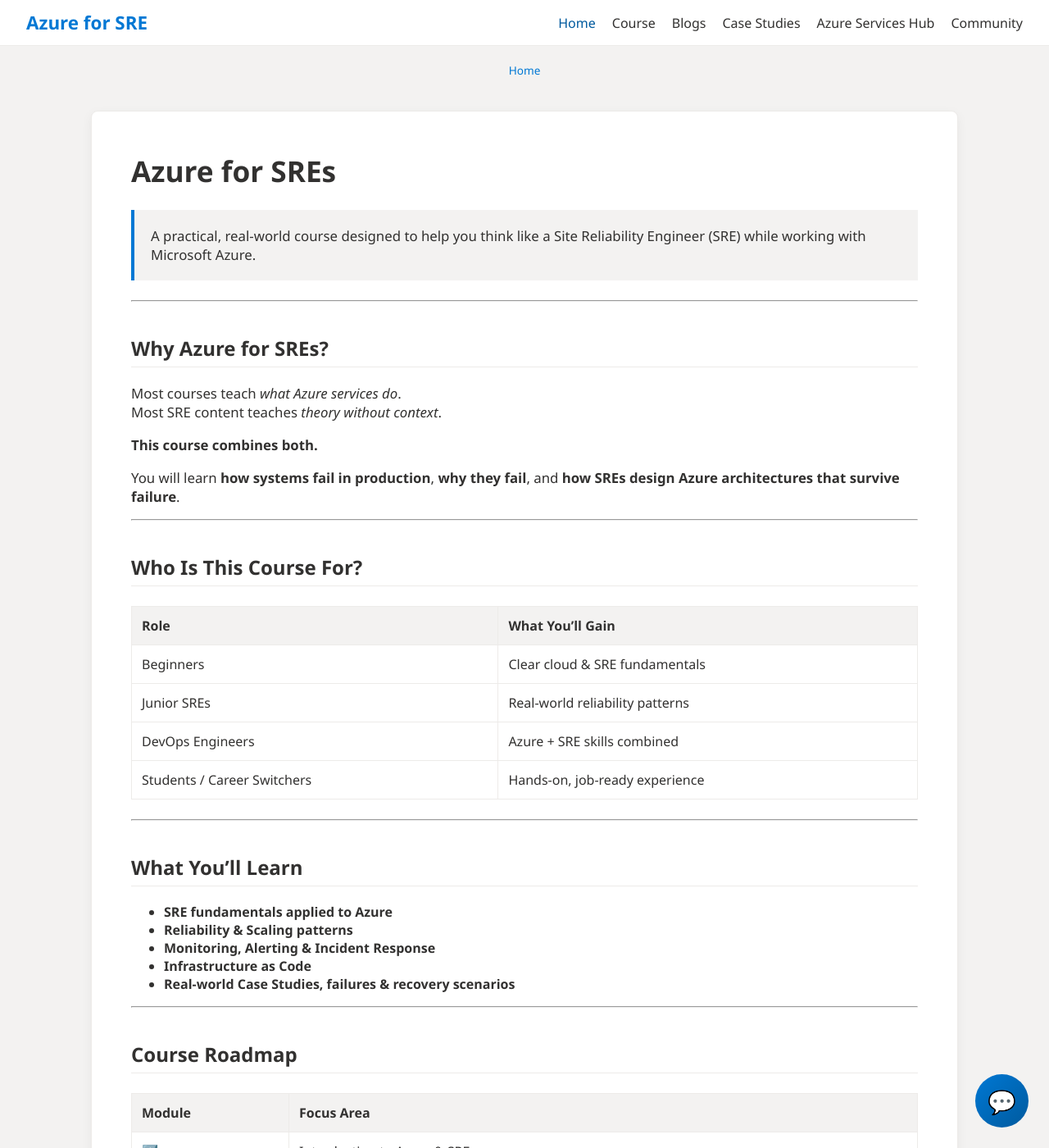
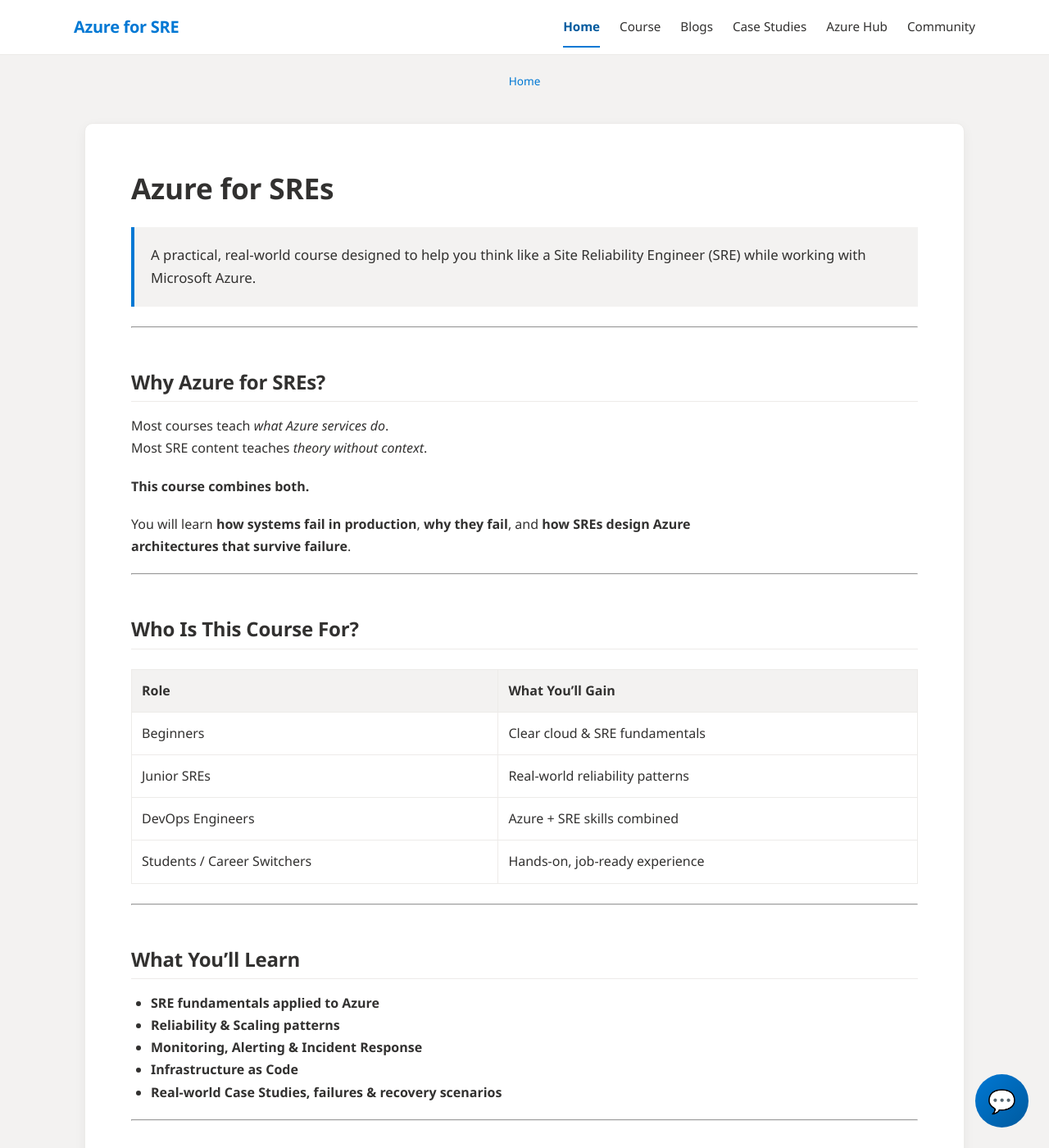
Before and after one commit to Abhiram-Mangde/Course-Azure-for-SREs, a Jekyll site: the page built from docs/index.md, in a window 1280 px wide and 1400 px high. Shown: the whole window at 82% size. Built offline with Jekyll 4.4.1, drawn with Linux system fonts in a browser that asks for light colours; some of the changed text lies outside the part shown.

Commit message:
Fix UI Layout for all the Versions

```diff
--- a/docs/_includes/footer.html
+++ b/docs/_includes/footer.html
@@ -1,56 +1,80 @@
 <!-- ========================= -->
-<!-- MS LEARN STYLE FOOTER -->
+<!-- RESPONSIVE PROFESSIONAL FOOTER -->
 <!-- ========================= -->
+
 <footer class="site-footer">
   <style>
     .site-footer {
       background: #f3f2f1;
       border-top: 1px solid #edebe9;
-      padding: 20px 32px;
-      margin-top: auto;
+      padding: 30px 24px;
       font-size: 0.9rem;
       color: #605e5c;
     }
 
     .footer-container {
+      max-width: 1100px;
+      margin: 0 auto;
       display: flex;
-      justify-content: space-between;  /* Left group + Right group */
+      justify-content: space-between;
       align-items: center;
       flex-wrap: wrap;
+      gap: 12px;
     }
 
     .footer-left {
       display: flex;
       align-items: center;
-      gap: 20px;   /* spacing between ©, Terms, Privacy */
+      gap: 20px;
+      flex-wrap: wrap;
     }
 
     .site-footer a {
       color: #0078d4;
       text-decoration: none;
+      transition: 0.2s ease;
     }
 
-    .footer-container p {
-      margin: 0;
+    .site-footer a:hover {
+      text-decoration: underline;
+    }
+
+    .footer-muted {
+      font-size: 0.85rem;
+      color: #8a8886;
+    }
+
+    /* ===== Tablet ===== */
+    @media (max-width: 1024px) {
+      .site-footer {
+        padding: 24px 20px;
+      }
+    }
+
+    /* ===== Mobile ===== */
+    @media (max-width: 768px) {
+      .footer-container {
+        flex-direction: column;
+        align-items: flex-start;
+        gap: 10px;
+      }
     }
   </style>
 
   <div class="footer-container">
-
-    <!-- LEFT SIDE -->
     <div class="footer-left">
-      <p>© {{ site.time | date: '%Y' }} Azure for SREs</p>
-      <a href="{{ "/terms" | relative_url }}">Terms</a>
-      <a href="{{ "/privacy" | relative_url }}">Privacy</a>
+      <span class="footer-muted">
+        © 2025 Azure for SREs
+      </span>
+      <a href="{{ '/terms' | relative_url }}">Terms</a>
+      <a href="{{ '/privacy' | relative_url }}">Privacy</a>
     </div>
 
-    <!-- RIGHT SIDE -->
-    <p>
+    <span class="footer-muted">
       Built by
       <a href="https://in.linkedin.com/in/abhiram-mangde-759b3a20b" target="_blank">
         Abhiram Mangde
       </a>
-    </p>
-
+    </span>
   </div>
 </footer>
--- a/docs/_includes/header.html
+++ b/docs/_includes/header.html
@@ -1,86 +1,77 @@
 <!-- ========================= -->
-<!-- MS LEARN STYLE HEADER -->
+<!-- RESPONSIVE PROFESSIONAL HEADER -->
 <!-- ========================= -->
+
 <header class="site-header">
   <style>
-    /* MS Learn uses clean white headers */
     .site-header {
       background: #ffffff;
       border-bottom: 1px solid #edebe9;
-      padding: 12px 32px;
-      display: flex;
-      justify-content: space-between;
-      align-items: center;
       position: sticky;
       top: 0;
       z-index: 1000;
     }
 
-    /* Azure Logo Section */
-    .site-header h1 {
-      margin: 0;
-      font-size: 1.4rem;
-      font-weight: 600;
-      color: #0078d4; /* Azure blue */
+    .header-container {
+      max-width: 1100px;
+      margin: 0 auto;
+      padding: 14px 24px;
       display: flex;
+      justify-content: space-between;
       align-items: center;
     }
 
-    .site-header h1 img {
-      height: 30px; /* Adjust logo size */
-      margin-right: 10px;
+    .site-title {
+      font-size: 1.25rem;
+      font-weight: 600;
+      color: #0078d4;
+      text-decoration: none;
+      letter-spacing: -0.3px;
     }
 
-    /* Navigation links */
     .nav-links {
       display: flex;
-      gap: 20px;
+      gap: 24px;
       align-items: center;
     }
 
     .nav-links a {
       text-decoration: none;
       color: #323130;
-      font-size: 1rem;
+      font-size: 0.95rem;
       font-weight: 500;
+      padding: 6px 0;
       position: relative;
+      transition: color 0.2s ease;
     }
 
     .nav-links a:hover {
       color: #0078d4;
     }
 
-    /* Active Link Styling */
-    .nav-links a.active {
-      color: #005a9e; /* Darker blue for active link */
+    /* Animated underline */
+    .nav-links a::after {
+      content: "";
+      position: absolute;
+      left: 0;
+      bottom: -6px;
+      width: 0%;
+      height: 2px;
+      background: #0078d4;
+      transition: width 0.25s ease;
     }
 
-    /* Adding underline on hover */
-    .nav-links a:hover::after {
-      content: '';
-      position: absolute;
+    .nav-links a:hover::after,
+    .nav-links a.active::after {
       width: 100%;
-      height: 2px;
-      bottom: -4px;
-      left: 0;
-      background-color: #0078d4;
     }
 
-    /* Call to Action (CTA) Buttons */
-    .cta-button {
-      background-color: #0078d4;
-      color: white;
-      padding: 8px 15px;
-      border-radius: 20px;
-      font-weight: bold;
-      text-decoration: none;
+    .nav-links a.active {
+      color: #005a9e;
+      font-weight: 600;
     }
 
-    .cta-button:hover {
-      background-color: #005a9e;
-    }
-
-    /* Hamburger menu (mobile screens) */
+    /* Hamburger */
     .hamburger {
       display: none;
       flex-direction: column;
@@ -94,60 +85,61 @@
       background-color: #0078d4;
     }
 
-    /* Mobile responsiveness */
-    @media screen and (max-width: 768px) {
-      .site-header {
-        padding: 12px 16px;
+    /* ===== Tablet ===== */
+    @media (max-width: 1024px) {
+      .header-container {
+        padding: 12px 20px;
+      }
     }
 
+    /* ===== Mobile ===== */
+    @media (max-width: 768px) {
       .nav-links {
         display: none;
         flex-direction: column;
-        gap: 15px;
         position: absolute;
         top: 60px;
         right: 20px;
         background: white;
         padding: 20px;
-        border-radius: 8px;
-        box-shadow: 0 4px 6px rgba(0, 0, 0, 0.1);
+        border-radius: 10px;
+        box-shadow: 0 10px 30px rgba(0,0,0,0.1);
+        gap: 16px;
+      }
+
+      .nav-links.active {
+        display: flex;
       }
 
       .hamburger {
         display: flex;
       }
-
-      .nav-links.active {
-        display: flex;
-      }
     }
   </style>
 
-  <!-- Header Section -->
-  <h1>
+  <div class="header-container">
+    <a href="{{ '/' | relative_url }}" class="site-title">
       Azure for SRE
-  </h1>
+    </a>
 
-  <!-- Top navigation like Microsoft Learn -->
     <nav class="nav-links">
-    <a href="{{ "/" | relative_url }}" class="active">Home</a>
-    <a href="{{ "/course" | relative_url }}">Course</a>
-    <a href="{{ "/blogs" | relative_url }}">Blogs</a>
-    <a href="{{ "/casestudy" | relative_url }}">Case Studies</a>
-    <a href="{{ "/azureservices" | relative_url }}">Azure Services Hub</a>
+      <a href="{{ '/' | relative_url }}" class="{% if page.url == '/' %}active{% endif %}">Home</a>
+      <a href="{{ '/course' | relative_url }}" class="{% if page.url contains 'course' %}active{% endif %}">Course</a>
+      <a href="{{ '/blogs' | relative_url }}" class="{% if page.url contains 'blogs' %}active{% endif %}">Blogs</a>
+      <a href="{{ '/casestudy' | relative_url }}" class="{% if page.url contains 'casestudy' %}active{% endif %}">Case Studies</a>
+      <a href="{{ '/azureservices' | relative_url }}" class="{% if page.url contains 'azureservices' %}active{% endif %}">Azure Hub</a>
       <a href="https://github.com/Abhiram-Mangde/Course-Azure-for-SREs/discussions" target="_blank">Community</a>
     </nav>
 
-  <!-- Hamburger Icon for mobile -->
     <div class="hamburger" onclick="toggleMenu()">
       <div></div>
       <div></div>
       <div></div>
     </div>
+  </div>
 </header>
 
 <script>
-  // Function to toggle the mobile menu
   function toggleMenu() {
     const navLinks = document.querySelector('.nav-links');
     navLinks.classList.toggle('active');
--- a/docs/_layouts/page.html
+++ b/docs/_layouts/page.html
@@ -7,25 +7,93 @@
 
   <style>
     /* ============================= */
-    /* GLOBAL BASE STYLES */
+    /* GLOBAL TYPOGRAPHY ENHANCEMENT */
     /* ============================= */
-    html, body {
+
+    html {
       height: 100%;
       margin: 0;
+      font-size: 16px;
+      scroll-behavior: smooth;
     }
 
     body {
       display: flex;
       flex-direction: column;
       min-height: 100vh;
-      font-family: "Segoe UI", system-ui, -apple-system, BlinkMacSystemFont, Arial, sans-serif;
+      font-family: "Segoe UI Variable", "Segoe UI", system-ui, -apple-system, BlinkMacSystemFont, Arial, sans-serif;
+      font-size: 1rem;
+      line-height: 1.7;
       color: #323130;
       background: #f3f2f1;
+      -webkit-font-smoothing: antialiased;
+      text-rendering: optimizeLegibility;
+      margin: 0;
+    }
+
+    /* Headings */
+    h1, h2, h3, h4, h5, h6 {
+      font-weight: 600;
+      margin-top: 2rem;
+      margin-bottom: 0.8rem;
+      line-height: 1.3;
+      letter-spacing: -0.2px;
+    }
+
+    h1 { font-size: 2.2rem; }
+    h2 { font-size: 1.7rem; }
+    h3 { font-size: 1.35rem; }
+
+    p {
+      margin-bottom: 1.2rem;
+      max-width: 75ch;
+    }
+
+    ul, ol {
+      margin-bottom: 1.2rem;
+      padding-left: 1.5rem;
+    }
+
+    a {
+      color: #0078d4;
+      text-decoration: none;
+      transition: 0.2s ease;
+    }
+
+    a:hover {
+      text-decoration: underline;
+    }
+
+    /* ============================= */
+    /* CODE BLOCK STYLING */
+    /* ============================= */
+
+    pre {
+      background: #1e1e1e;
+      color: #dcdcdc;
+      padding: 18px;
+      border-radius: 8px;
+      overflow-x: auto;
+      font-size: 0.9rem;
+      margin-bottom: 1.5rem;
+    }
+
+    code {
+      background: #f3f2f1;
+      padding: 3px 6px;
+      border-radius: 4px;
+      font-size: 0.9rem;
+    }
+
+    pre code {
+      background: transparent;
+      padding: 0;
     }
 
     /* ============================= */
     /* BREADCRUMB */
     /* ============================= */
+
     .breadcrumb {
       max-width: 960px;
       margin: 20px auto 0 auto;
@@ -46,6 +114,7 @@
     /* ============================= */
     /* MAIN LAYOUT */
     /* ============================= */
+
     main.content {
       flex: 1;
       display: flex;
@@ -59,8 +128,8 @@
       max-width: 960px;
       background: #ffffff;
       border: 1px solid #edebe9;
-      border-radius: 8px;
-      padding: 48px;
+      border-radius: 10px;
+      padding: 56px;
       box-shadow: 0 4px 14px rgba(0,0,0,0.05);
       transition: all 0.3s ease;
     }
@@ -69,13 +138,17 @@
       box-shadow: 0 8px 28px rgba(0,0,0,0.08);
     }
 
-    .canvas h1 { margin-top: 0; font-weight: 600; }
-    .canvas h2 { margin-top: 40px; border-bottom: 1px solid #edebe9; padding-bottom: 6px; }
-    .canvas p { font-size: 1.05rem; }
+    .canvas h1 { margin-top: 0; }
+    .canvas h2 {
+      margin-top: 50px;
+      border-bottom: 1px solid #edebe9;
+      padding-bottom: 8px;
+    }
 
     /* ============================= */
     /* FOOTER */
     /* ============================= */
+
     footer {
       border-top: 1px solid #edebe9;
       padding: 16px 24px;
@@ -87,6 +160,7 @@
     /* ============================= */
     /* FADE-IN ANIMATION */
     /* ============================= */
+
     .fade-in {
       opacity: 0;
       transform: translateY(25px);
@@ -101,9 +175,12 @@
     /* ============================= */
     /* RESPONSIVE */
     /* ============================= */
+
     @media (max-width: 768px) {
-      .canvas { padding: 28px; }
+      .canvas { padding: 32px; }
       .breadcrumb { font-size: 0.75rem; }
+      h1 { font-size: 1.8rem; }
+      h2 { font-size: 1.4rem; }
     }
 
     /* ============================= */
```
Lines whose indentation alone changed are shown as unchanged.
